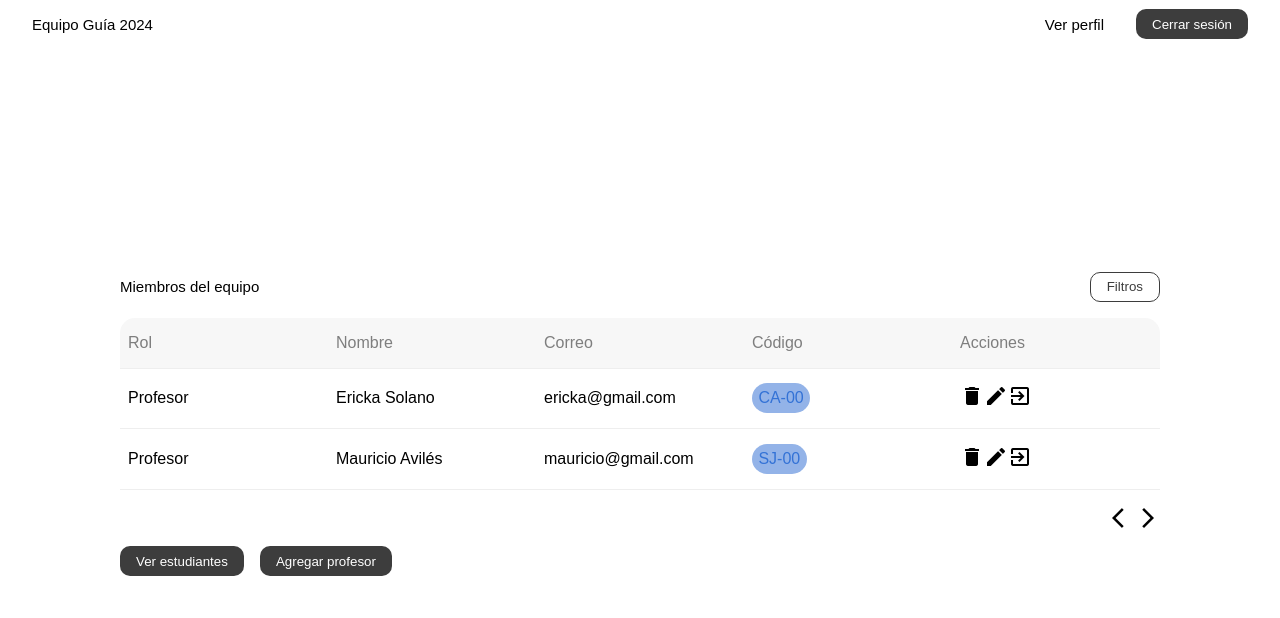
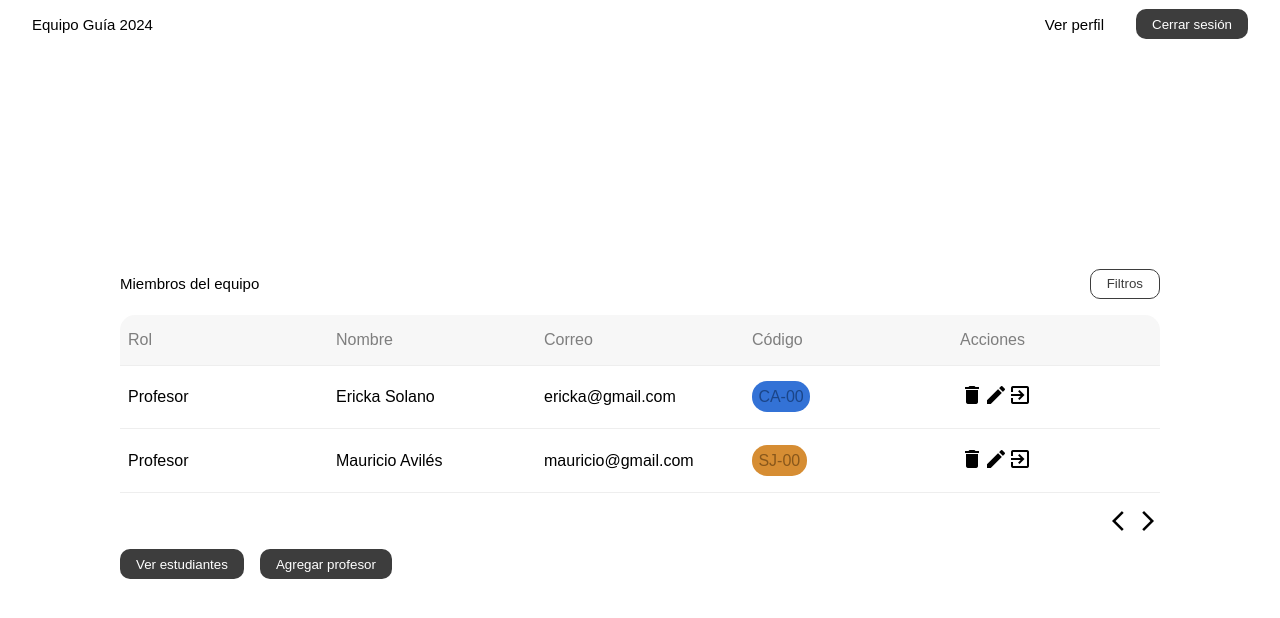
Before and after one commit to UPDT-Lucas/web-ds, an Angular app in the folder front/: page /teamView in a window 1280 px wide. Shown: the top 618 px of the page. Built offline with nearby package versions, Linux system fonts and the light colour scheme; a web font is replaced by a local one.

Commit message:
badge
-badge component

```diff
--- a/front/package.json
+++ b/front/package.json
@@ -18,7 +18,9 @@
     "@angular/platform-browser": "^17.0.0",
     "@angular/platform-browser-dynamic": "^17.0.0",
     "@angular/router": "^17.0.0",
+    "@types/tinycolor2": "^1.4.6",
     "rxjs": "~7.8.0",
+    "tinycolor2": "^1.6.0",
     "tslib": "^2.3.0",
     "zone.js": "~0.14.2"
   },
--- /dev/null
+++ b/front/src/app/shared/components/badge/badge.component.css
@@ -0,0 +1,5 @@
+.badge {
+    width: fit-content;
+    padding: 0.4rem;
+    border-radius: 15px;
+}
--- /dev/null
+++ b/front/src/app/shared/components/badge/badge.component.html
@@ -0,0 +1,5 @@
+<div class="badge"
+    [style.background-color]="color"
+    [style.color]="getTextColor()">
+    {{text}}
+</div>
--- /dev/null
+++ b/front/src/app/shared/components/badge/badge.component.ts
@@ -0,0 +1,23 @@
+import { Component, Input } from '@angular/core';
+import tinycolor from 'tinycolor2';
+
+@Component({
+  selector: 'shared-badge',
+  standalone: true,
+  imports: [],
+  templateUrl: './badge.component.html',
+  styleUrl: './badge.component.css'
+})
+export class BadgeComponent {
+  @Input()
+  text: string = "";
+
+  @Input()
+  color: string = "";
+
+  getTextColor(): string {
+    const originalColor = tinycolor(this.color);
+    const darkerColor = originalColor.darken(20).toString();
+    return darkerColor;
+  }
+}
--- a/front/src/app/shared/components/table/table.component.html
+++ b/front/src/app/shared/components/table/table.component.html
@@ -15,9 +15,10 @@
                     }
                     @if (headers[$index][1] == "span") {
                         <td>
-                            <span>
-                                {{info}}
-                            </span>
+                            <shared-badge
+                                [text]="info[0]"
+                                [color]="info[1]">
+                            </shared-badge>
                         </td>
                     }
                     @if (headers[$index][1] == "icon") {
--- a/front/src/app/shared/components/table/table.component.ts
+++ b/front/src/app/shared/components/table/table.component.ts
@@ -1,9 +1,12 @@
 import { Component, Input } from '@angular/core';
+import { BadgeComponent } from '../badge/badge.component';
 
 @Component({
   selector: 'app-table',
   standalone: true,
-  imports: [],
+  imports: [
+    BadgeComponent
+  ],
   templateUrl: './table.component.html',
   styleUrl: './table.component.css'
 })
--- a/front/src/app/work-team/pages/team-view/team-view.component.css
+++ b/front/src/app/work-team/pages/team-view/team-view.component.css
@@ -70,13 +70,6 @@ td {
     font-weight: 400;
 }
 
-span {
-    color: #3372d6;
-    background-color: #93b3e8;
-    padding: 0.4rem;
-    border-radius: 15px;
-}
-
 .actions {
     display: flex;
     gap: 1rem;
--- a/front/src/app/work-team/pages/team-view/team-view.component.html
+++ b/front/src/app/work-team/pages/team-view/team-view.component.html
@@ -18,100 +18,14 @@
                     ="[[['Profesor'],
                     ['Ericka Solano'],
                     ['ericka@gmail.com'],
-                    ['CA-00'],
+                    ['CA-00', '#3372d6'],
                     ['delete', 'edit', 'exit_to_app']],
                     [['Profesor'],
                     ['Mauricio Avilés'],
                     ['mauricio@gmail.com'],
-                    ['SJ-00'],
+                    ['SJ-00', '#d68d33'],
                     ['delete','edit','exit_to_app']]]">
             </app-table>
-            <!-- <div class="table-container">
-                <table>
-                    <tr>
-                        <th>Rol</th>
-                        <th>Nombre</th>
-                        <th>Correo</th>
-                        <th>Código</th>
-                        <th>Acciones</th>
-                    </tr>
-                    <tr>
-                        <td>Profesor</td>
-                        <td>Ericka Solano</td>
-                        <td>ericka_gmail.com</td>
-                        <td>
-                            <span>
-                                CA-00
-                            </span>
-                        </td>
-                        <td class="actions">
-                            <i class="material-icons delete clickable">delete</i>
-                            <i class="material-icons edit clickable">edit</i>
-                            <i class="material-icons exit clickable">exit_to_app</i>
-                        </td>
-                    </tr>
-                    <tr>
-                        <td>Profesor</td>
-                        <td>Ericka Solano</td>
-                        <td>ericka_gmail.com</td>
-                        <td>
-                            <span>
-                                CA-00
-                            </span>
-                        </td>
-                        <td class="actions">
-                            <i class="material-icons delete clickable">delete</i>
-                            <i class="material-icons edit clickable">edit</i>
-                            <i class="material-icons exit clickable">exit_to_app</i>
-                        </td>
-                    </tr>
-                    <tr>
-                        <td>Profesor</td>
-                        <td>Ericka Solano</td>
-                        <td>ericka_gmail.com</td>
-                        <td>
-                            <span>
-                                CA-00
-                            </span>
-                        </td>
-                        <td class="actions">
-                            <i class="material-icons delete clickable">delete</i>
-                            <i class="material-icons edit clickable">edit</i>
-                            <i class="material-icons exit clickable">exit_to_app</i>
-                        </td>
-                    </tr>
-                    <tr>
-                        <td>Profesor</td>
-                        <td>Ericka Solano</td>
-                        <td>ericka_gmail.com</td>
-                        <td>
-                            <span>
-                                CA-00
-                            </span>
-                        </td>
-                        <td class="actions">
-                            <i class="material-icons delete clickable">delete</i>
-                            <i class="material-icons edit clickable">edit</i>
-                            <i class="material-icons exit clickable">exit_to_app</i>
-                        </td>
-                    </tr>
-                    <tr>
-                        <td>Profesor</td>
-                        <td>Ericka Solano</td>
-                        <td>ericka_gmail.com</td>
-                        <td>
-                            <span>
-                                CA-00
-                            </span>
-                        </td>
-                        <td class="actions">
-                            <i class="material-icons delete clickable">delete</i>
-                            <i class="material-icons edit clickable">edit</i>
-                            <i class="material-icons exit clickable">exit_to_app</i>
-                        </td>
-                    </tr>
-                </table>
-            </div> -->
             <div class="pagination clickable">
                 <i class="material-icons">arrow_back_ios</i>
                 <i class="material-icons">arrow_forward_ios</i>
--- a/front/src/index.html
+++ b/front/src/index.html
@@ -13,5 +13,6 @@
 </head>
 <body>
   <app-root></app-root>
+  <script src="https://cdn.jsdelivr.net/npm/tinycolor2@1.6.0/cjs/tinycolor.min.js"></script>
 </body>
 </html>
```
Also changed, not shown: 1 other file (tests, documents, lock files or other folders).
